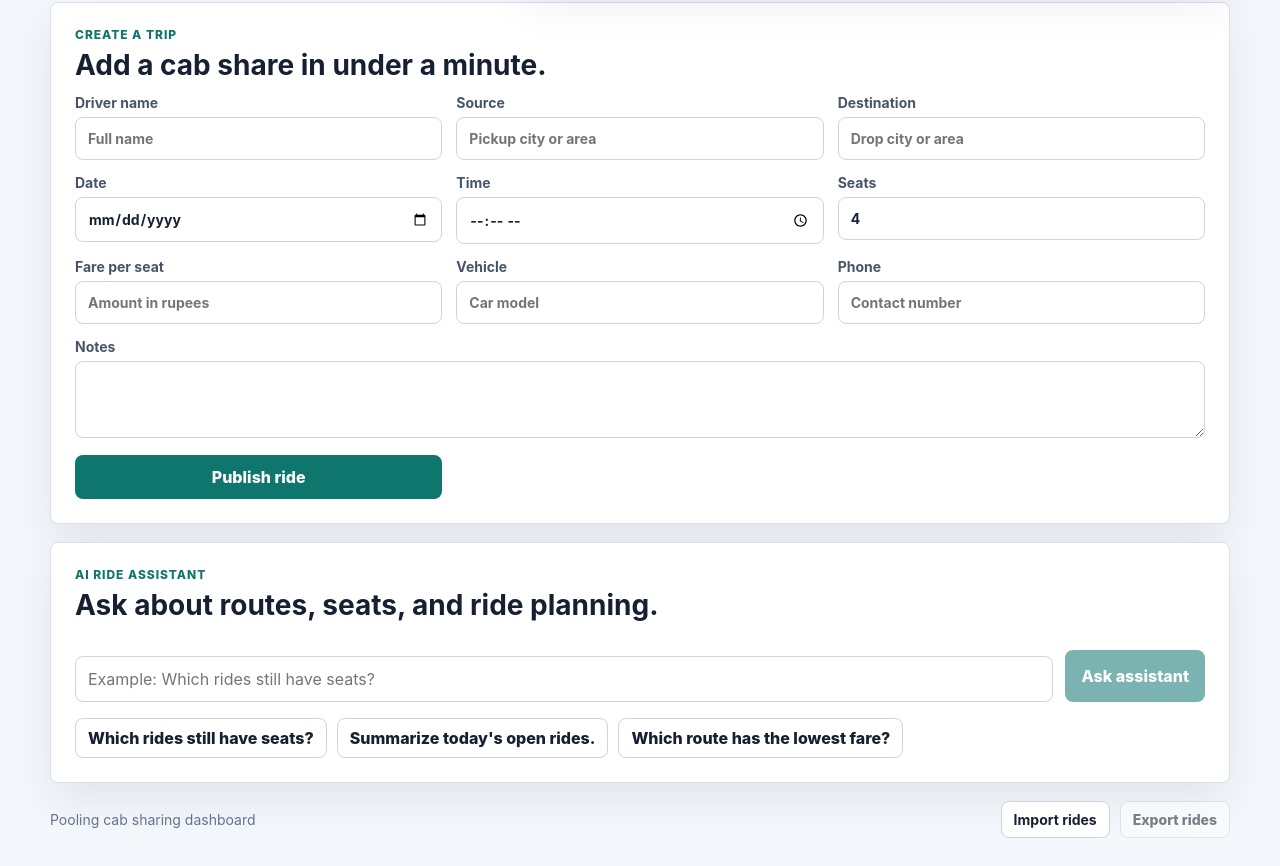
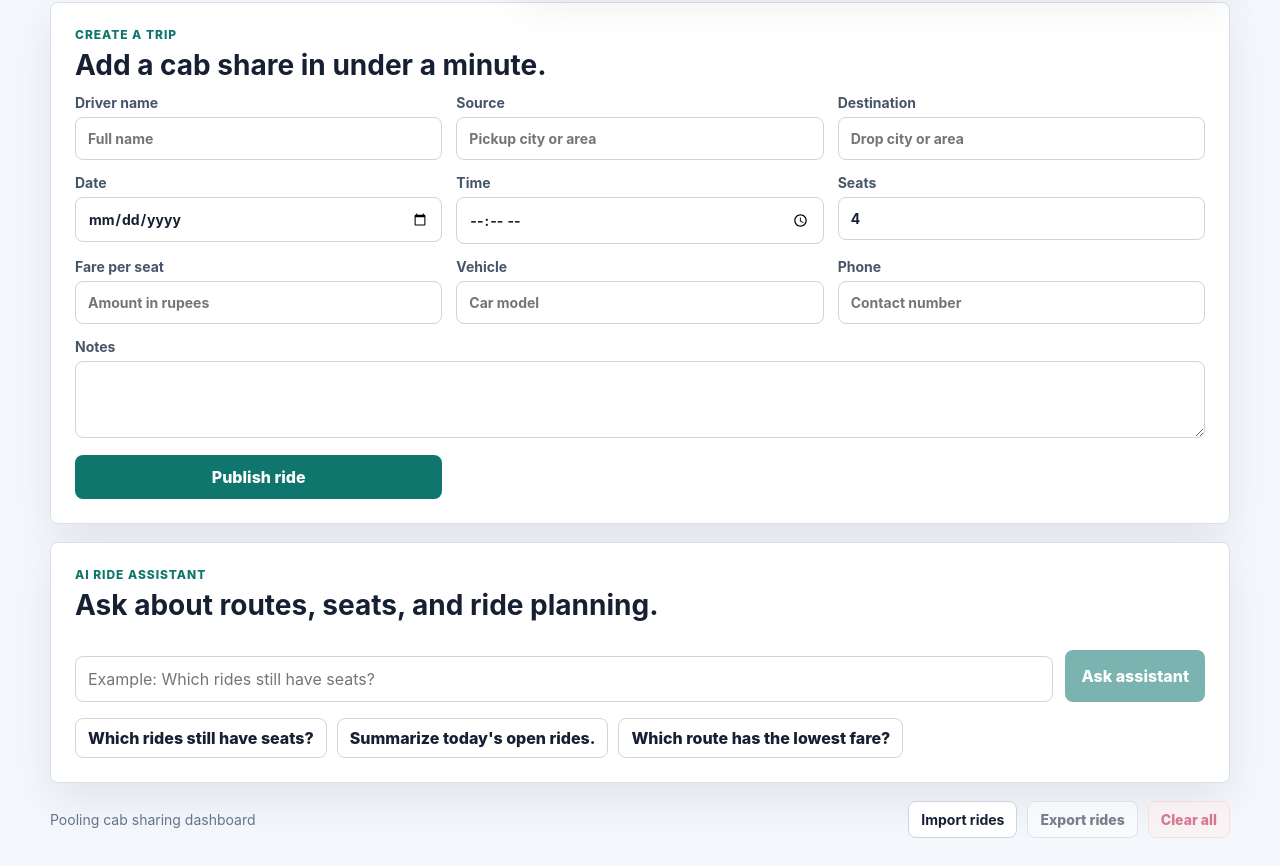
Before and after one commit to Karthisgowda/pooling, a React (Create React App) app: page / in a window 1280 px wide. Shown: the part 860-1726 px from the top of the page. Built offline with nearby package versions, Linux system fonts and the light colour scheme.

Commit message:
Add clear all rides action

```diff
--- a/src/App.js
+++ b/src/App.js
@@ -195,6 +195,12 @@ function App() {
     setRides((current) => current.filter((ride) => ride.id !== rideId));
     setActiveRideId("");
     setNotice("Ride deleted.");
+  }
+
+  function clearAllRides() {
+    setRides([]);
+    setActiveRideId("");
+    setNotice("All rides cleared.");
   }
 
   async function copyRide(ride) {
@@ -510,6 +516,9 @@ function App() {
           <button className="secondary-button compact-button" type="button" aria-label="Export rides JSON file" onClick={exportRides} disabled={rides.length === 0}>
             Export rides
           </button>
+          <button className="danger-button compact-button" type="button" onClick={clearAllRides} disabled={rides.length === 0}>
+            Clear all
+          </button>
         </div>
       </footer>
     </main>
```
